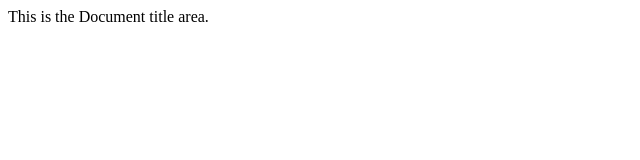
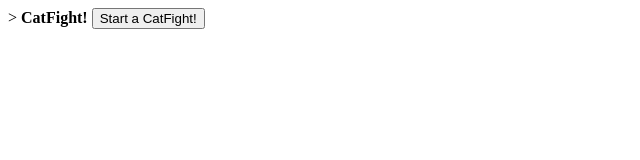
Before and after one commit to k13duncan/TeamProject, a plain HTML site: page index.html in a window 1280 px wide. Shown: the whole page, without its empty margins (0-640 px from the left). Drawn offline with Linux system fonts and the light colour scheme.

Commit message:
intPlayerPrompt
Wrote in the button to call the user name prompt function.

```diff
--- a/index.html
+++ b/index.html
@@ -14,6 +14,9 @@
 
 
         </script>
-    <span>This is the Document title area.</span>
+    <!--Danny's Work -->>
+    <span><strong>CatFight!</strong></span>
+    <input type="button" value="Start a CatFight!" onclick="name()">
+
     </body>
 </html>
```
